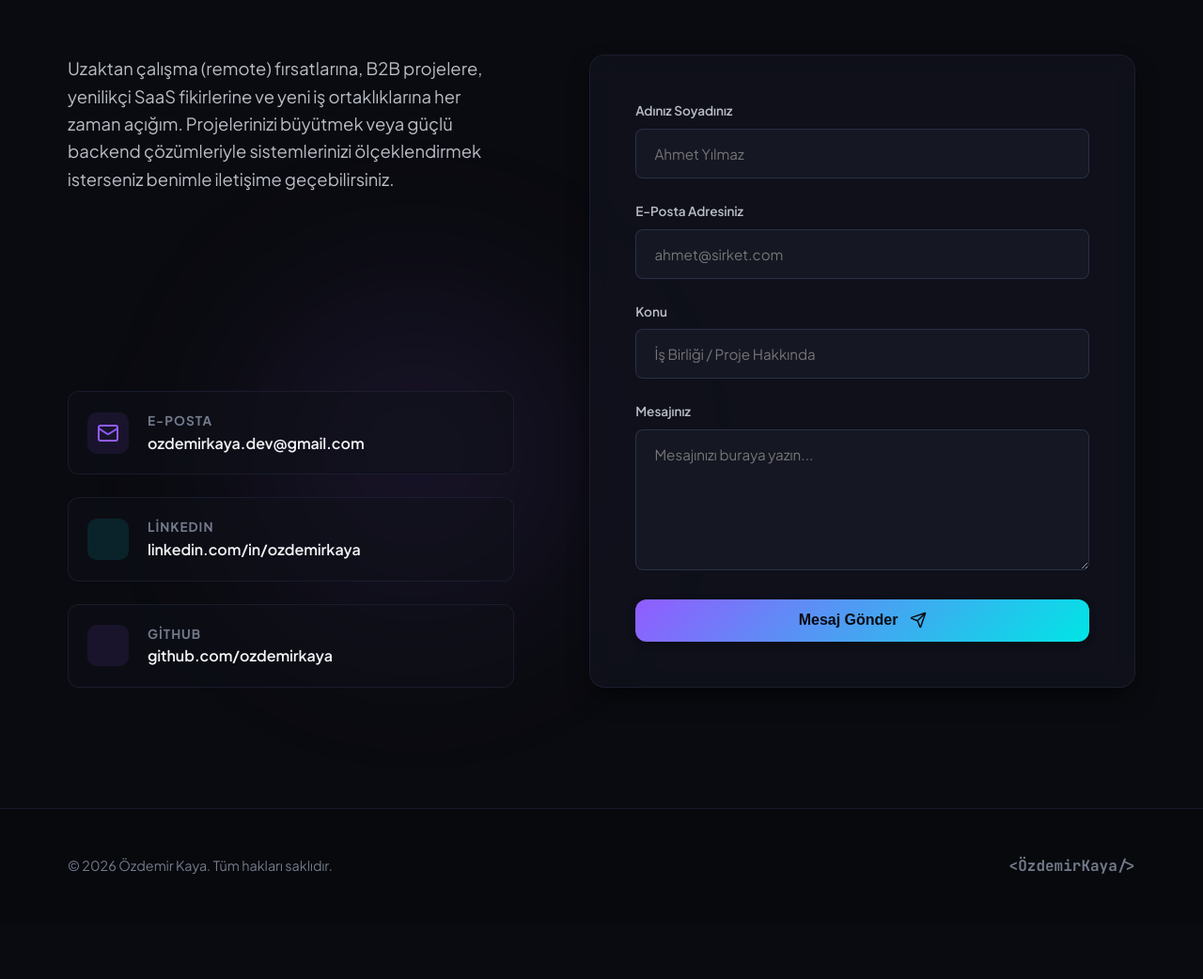
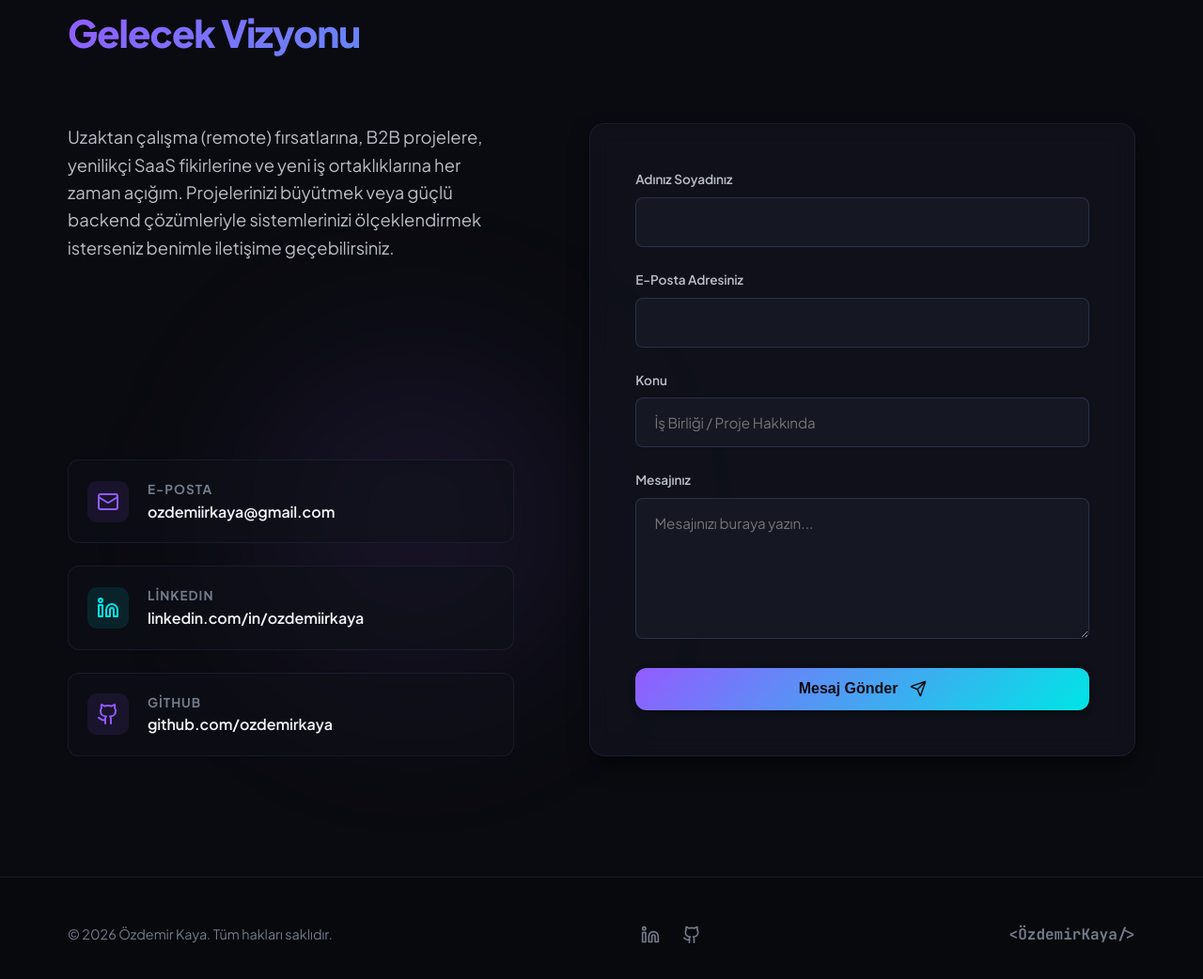
Before and after one commit to ozdemirkaya/ozdemirkaya.github.io, a website: page index.html in a window 1280 px wide. Shown: the part 3986-5028 px from the top of the page at 94% size. Before the commit the page ends 4969 px from the top, so only its background shows below. Drawn offline with nearby package versions, Linux system fonts and the light colour scheme.

Commit message:
Update contact details, project text and fix social icons

```diff
--- a/index.html
+++ b/index.html
@@ -253,21 +253,19 @@
         <!-- Project 1: OzIron Tech -->
         <div class="project-card glass-panel reveal">
           <div class="project-img-wrapper">
-            <img src="assets/oziron_tech.png" alt="Mihenk / Araç Hizmet Yönetim Platformu" class="project-img">
+            <img src="assets/oziron_tech.png" alt="Mihenk / Araç Hizmet İşletmeleri Yönetim Platformu" class="project-img">
             <div class="project-overlay">
               <div class="project-links">
                 <a href="#" class="project-link-btn" title="Detayları İncele" aria-label="Detaylar"><i data-lucide="layers" style="width: 18px; height: 18px;"></i></a>
-                <a href="#" class="project-link-btn" title="GitHub Deposu" aria-label="GitHub"><i data-lucide="github" style="width: 18px; height: 18px;"></i></a>
+                <a href="#" class="project-link-btn" title="GitHub Deposu" aria-label="GitHub"><svg class="lucide lucide-github" xmlns="http://www.w3.org/2000/svg" width="18" height="18" viewBox="0 0 24 24" fill="none" stroke="currentColor" stroke-width="2" stroke-linecap="round" stroke-linejoin="round"><path d="M15 22v-4a4.8 4.8 0 0 0-1-3.5c3 0 6-2 6-5.5.08-1.25-.27-2.48-1-3.5.28-1.15.28-2.35 0-3.5 0 0-1 0-3 1.5-2.64-.5-5.36-.5-8 0C6 2 5 2 5 2c-.3 1.15-.3 2.35 0 3.5A5.403 5.403 0 0 0 4 9c0 3.5 3 5.5 6 5.5-.39.49-.68 1.05-.85 1.65-.17.6-.22 1.23-.15 1.85v4"/><path d="M9 18c-4.51 2-5-2-7-2"/></svg></a>
               </div>
             </div>
           </div>
           <div class="project-body">
             <div class="project-badge">SaaS Platformu</div>
-            <h3 class="project-title">Mihenk / Araç Hizmet Yönetim Platformu</h3>
+            <h3 class="project-title">Mihenk / Araç Hizmet İşletmeleri Yönetim Platformu</h3>
             <p class="project-desc">
-              Oto yıkama ve detaylı temizlik işletmeleri için özel olarak tasarlanmış, çok şubeli (multi-branch) merkezi işletme yönetim sistemi.
-              Gelişmiş yetkilendirme matrixi (RBAC), randevuların otomatik iş emrine dönüşümü, güvenli (idempotency destekli) ödeme entegrasyonu
-              ve tüm sistem hareketlerini takip eden detaylı denetim izleri (audit logs) sunar.
+              Araç yıkama, detailing, boya-kaporta, seramik kaplama, motosiklet hizmetleri ve diğer otomotiv işletmeleri için geliştirilen merkezi yönetim platformu. Müşteri yönetimi, randevu planlama, iş emri takibi, ödeme süreçleri ve operasyon yönetimini tek çatı altında sunar. Gelişmiş yetkilendirme (RBAC), kapsamlı raporlama araçları ve detaylı denetim kayıtları (audit logs) sayesinde işletmelerin veriye dayalı kararlar almasını, performanslarını ölçmesini ve operasyonlarını ölçeklenebilir şekilde yönetmesini sağlar.
             </p>
             <div class="project-tags">
               <span class="project-tag">Python</span>
@@ -287,7 +285,7 @@
             <div class="project-overlay">
               <div class="project-links">
                 <a href="#" class="project-link-btn" title="Detayları İncele" aria-label="Detaylar"><i data-lucide="sparkles" style="width: 18px; height: 18px;"></i></a>
-                <a href="#" class="project-link-btn" title="GitHub Deposu" aria-label="GitHub"><i data-lucide="github" style="width: 18px; height: 18px;"></i></a>
+                <a href="#" class="project-link-btn" title="GitHub Deposu" aria-label="GitHub"><svg class="lucide lucide-github" xmlns="http://www.w3.org/2000/svg" width="18" height="18" viewBox="0 0 24 24" fill="none" stroke="currentColor" stroke-width="2" stroke-linecap="round" stroke-linejoin="round"><path d="M15 22v-4a4.8 4.8 0 0 0-1-3.5c3 0 6-2 6-5.5.08-1.25-.27-2.48-1-3.5.28-1.15.28-2.35 0-3.5 0 0-1 0-3 1.5-2.64-.5-5.36-.5-8 0C6 2 5 2 5 2c-.3 1.15-.3 2.35 0 3.5A5.403 5.403 0 0 0 4 9c0 3.5 3 5.5 6 5.5-.39.49-.68 1.05-.85 1.65-.17.6-.22 1.23-.15 1.85v4"/><path d="M9 18c-4.51 2-5-2-7-2"/></svg></a>
               </div>
             </div>
           </div>
@@ -330,29 +328,29 @@
           </div>
 
           <div class="contact-channels">
-            <a href="mailto:ozdemirkaya.dev@gmail.com" class="contact-item" id="contact-email-btn">
+            <a href="mailto:ozdemiirkaya@gmail.com" class="contact-item" id="contact-email-btn">
               <div class="contact-item-icon">
                 <i data-lucide="mail"></i>
               </div>
               <div class="contact-item-details">
                 <h4>E-Posta</h4>
-                <p id="email-text">ozdemirkaya.dev@gmail.com</p>
+                <p id="email-text">ozdemiirkaya@gmail.com</p>
               </div>
             </a>
 
-            <a href="https://linkedin.com/in/ozdemirkaya" target="_blank" rel="noopener noreferrer" class="contact-item">
+            <a href="https://linkedin.com/in/ozdemiirkaya" target="_blank" rel="noopener noreferrer" class="contact-item">
               <div class="contact-item-icon">
-                <i data-lucide="linkedin"></i>
+                <svg class="lucide lucide-linkedin" xmlns="http://www.w3.org/2000/svg" width="24" height="24" viewBox="0 0 24 24" fill="none" stroke="currentColor" stroke-width="2" stroke-linecap="round" stroke-linejoin="round"><path d="M16 8a6 6 0 0 1 6 6v7h-4v-7a2 2 0 0 0-2-2 2 2 0 0 0-2 2v7h-4v-7a6 6 0 0 1 6-6z"/><rect width="4" height="12" x="2" y="9"/><circle cx="4" cy="4" r="2"/></svg>
               </div>
               <div class="contact-item-details">
                 <h4>LinkedIn</h4>
-                <p>linkedin.com/in/ozdemirkaya</p>
+                <p>linkedin.com/in/ozdemiirkaya</p>
               </div>
             </a>
 
             <a href="https://github.com/ozdemirkaya" target="_blank" rel="noopener noreferrer" class="contact-item">
               <div class="contact-item-icon">
-                <i data-lucide="github"></i>
+                <svg class="lucide lucide-github" xmlns="http://www.w3.org/2000/svg" width="24" height="24" viewBox="0 0 24 24" fill="none" stroke="currentColor" stroke-width="2" stroke-linecap="round" stroke-linejoin="round"><path d="M15 22v-4a4.8 4.8 0 0 0-1-3.5c3 0 6-2 6-5.5.08-1.25-.27-2.48-1-3.5.28-1.15.28-2.35 0-3.5 0 0-1 0-3 1.5-2.64-.5-5.36-.5-8 0C6 2 5 2 5 2c-.3 1.15-.3 2.35 0 3.5A5.403 5.403 0 0 0 4 9c0 3.5 3 5.5 6 5.5-.39.49-.68 1.05-.85 1.65-.17.6-.22 1.23-.15 1.85v4"/><path d="M9 18c-4.51 2-5-2-7-2"/></svg>
               </div>
               <div class="contact-item-details">
                 <h4>GitHub</h4>
@@ -366,12 +364,12 @@
           <form id="portfolio-contact-form">
             <div class="form-group">
               <label for="name" class="form-label">Adınız Soyadınız</label>
-              <input type="text" id="name" name="name" class="form-input" placeholder="Ahmet Yılmaz" required>
+              <input type="text" id="name" name="name" class="form-input" required>
             </div>
 
             <div class="form-group">
               <label for="email" class="form-label">E-Posta Adresiniz</label>
-              <input type="email" id="email" name="email" class="form-input" placeholder="ahmet@sirket.com" required>
+              <input type="email" id="email" name="email" class="form-input" required>
             </div>
 
             <div class="form-group">
@@ -404,6 +402,14 @@
       <div class="footer-copy">
         &copy; 2026 Özdemir Kaya. Tüm hakları saklıdır.
       </div>
+      <div class="footer-socials">
+        <a href="https://linkedin.com/in/ozdemiirkaya" target="_blank" rel="noopener noreferrer" title="LinkedIn" aria-label="LinkedIn">
+          <svg class="lucide lucide-linkedin" xmlns="http://www.w3.org/2000/svg" width="20" height="20" viewBox="0 0 24 24" fill="none" stroke="currentColor" stroke-width="2" stroke-linecap="round" stroke-linejoin="round"><path d="M16 8a6 6 0 0 1 6 6v7h-4v-7a2 2 0 0 0-2-2 2 2 0 0 0-2 2v7h-4v-7a6 6 0 0 1 6-6z"/><rect width="4" height="12" x="2" y="9"/><circle cx="4" cy="4" r="2"/></svg>
+        </a>
+        <a href="https://github.com/ozdemirkaya" target="_blank" rel="noopener noreferrer" title="GitHub" aria-label="GitHub">
+          <svg class="lucide lucide-github" xmlns="http://www.w3.org/2000/svg" width="20" height="20" viewBox="0 0 24 24" fill="none" stroke="currentColor" stroke-width="2" stroke-linecap="round" stroke-linejoin="round"><path d="M15 22v-4a4.8 4.8 0 0 0-1-3.5c3 0 6-2 6-5.5.08-1.25-.27-2.48-1-3.5.28-1.15.28-2.35 0-3.5 0 0-1 0-3 1.5-2.64-.5-5.36-.5-8 0C6 2 5 2 5 2c-.3 1.15-.3 2.35 0 3.5A5.403 5.403 0 0 0 4 9c0 3.5 3 5.5 6 5.5-.39.49-.68 1.05-.85 1.65-.17.6-.22 1.23-.15 1.85v4"/><path d="M9 18c-4.51 2-5-2-7-2"/></svg>
+        </a>
+      </div>
       <a href="#hero" class="footer-logo">
         &lt;ÖzdemirKaya/&gt;
       </a>
--- a/script.js
+++ b/script.js
@@ -61,7 +61,7 @@ document.addEventListener('DOMContentLoaded', () => {
     emailBtn.addEventListener('click', (e) => {
       e.preventDefault();
       const originalText = emailText.textContent;
-      const emailAddress = 'ozdemirkaya.dev@gmail.com';
+      const emailAddress = 'ozdemiirkaya@gmail.com';
 
       navigator.clipboard.writeText(emailAddress).then(() => {
         emailText.textContent = 'Panoya Kopyalandı! ✓';
--- a/style.css
+++ b/style.css
@@ -917,6 +917,30 @@ footer {
   text-decoration: none;
 }
 
+.footer-socials {
+  display: flex;
+  gap: 1.5rem;
+}
+
+.footer-socials a {
+  color: var(--text-muted);
+  transition: color 0.3s ease, transform 0.3s ease;
+  display: flex;
+  align-items: center;
+  justify-content: center;
+}
+
+.footer-socials a:hover {
+  color: var(--primary);
+  transform: translateY(-3px);
+}
+
+.footer-socials i,
+.footer-socials svg {
+  width: 20px;
+  height: 20px;
+}
+
 /* Animations */
 @keyframes blink {
   50% { opacity: 0; }
```
Also changed, not shown: README.md (added).
